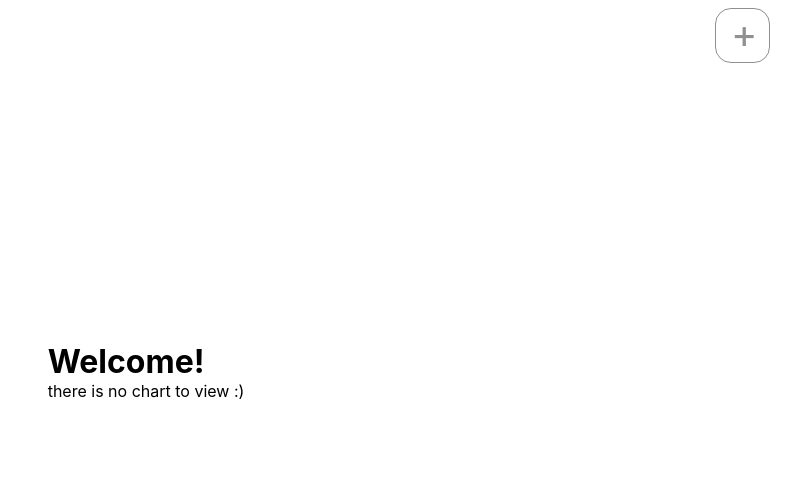
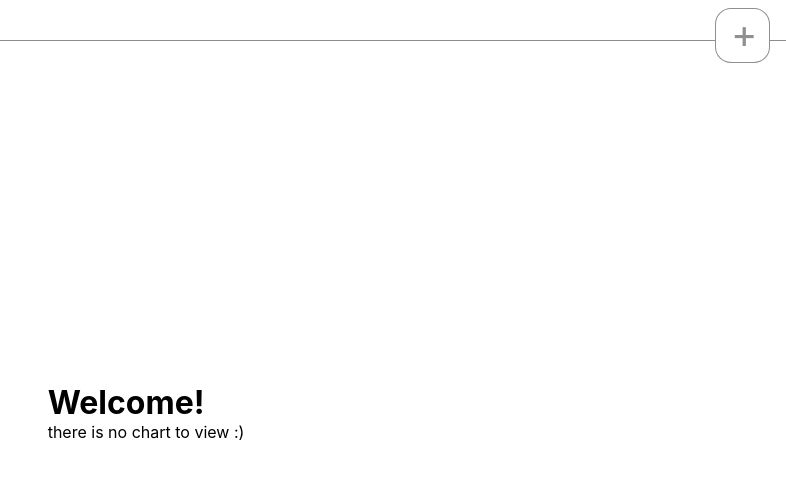
Before and after one commit to mroutadi/Data-Virtualization-Web, a Next.js app: page / in a window 1280 px wide. Shown: the top 478 px of the page, without its empty margins (494-1280 px from the left). Built offline with nearby package versions, Linux system fonts and the light colour scheme.

Commit message:
Add navbar and tabs section

```diff
--- a/package.json
+++ b/package.json
@@ -22,6 +22,7 @@
     "react": "18.2.0",
     "react-dom": "18.2.0",
     "react-spreadsheet-import": "^2.0.8",
-    "sass": "^1.57.1"
+    "sass": "^1.57.1",
+    "uuid": "^9.0.0"
   }
 }
--- /dev/null
+++ b/src/components/add-button/index.jsx
@@ -0,0 +1,9 @@
+import styles from "./styles.module.scss";
+
+export const AddButton = ({ onClick }) => {
+  return (
+    <div onClick={onClick} className={styles.AddButton}>
+      +
+    </div>
+  );
+};
--- /dev/null
+++ b/src/components/add-button/styles.module.scss
@@ -0,0 +1,40 @@
+.AddButton {
+  position: absolute;
+  right: 16px;
+  top: 8px;
+  width: 55px;
+  height: 55px;
+  border: 1px solid #1117;
+  color: #1117;
+  display: flex;
+  justify-content: flex-start;
+  align-items: center;
+  border-radius: 16px;
+  font-size: 40px;
+  padding-bottom: 5px;
+  padding-left: 15px;
+  transition: 250ms;
+  overflow: hidden;
+  gap: 36px;
+  z-index: 5;
+  background-color: #fff;
+
+
+  &:after {
+    content: 'New Chart';
+    white-space: nowrap;
+    font-size: 24px;
+    padding: 4px;
+    margin-top: 3px;
+  }
+  &:hover {
+    cursor: pointer;
+    gap: 4px;
+    border: 1px solid #111f;
+    box-shadow: 0 4px 30px -10px #aaa;
+    color: #444f;
+    transition: 250ms;
+    width: 170px;
+    font-size: 30px;
+  }
+}
--- a/src/components/file-uploader/index.jsx
+++ b/src/components/file-uploader/index.jsx
@@ -37,12 +37,11 @@ const fields = [
 ];
 
 export function FileUploader() {
-  const [isOpen, setIsOpen] = useState(false);
+  const [isOpen, setIsOpen] = useState(true);
   const [data, setData] = useState(null);
 
   return (
     <div>
-      <button onClick={() => setIsOpen(true)}>Open</button>
       <ReactSpreadsheetImport
         isOpen={isOpen}
         onClose={() => setIsOpen(false)}
--- /dev/null
+++ b/src/components/navbar/index.jsx
@@ -0,0 +1,30 @@
+import { AddButton } from "../add-button";
+import styles from "./navbar.module.scss";
+
+export const Navbar = ({ addNewChartHandler, tabs }) => {
+  return (
+    <div className={styles.Navbar}>
+      <AddButton onClick={addNewChartHandler} />
+      <div className={styles.Navbar__TabsContainer}>
+        {tabs.map((tabItem) => (
+          <div key={tabItem.tabId} className={styles.Navbar__Tab}>
+            <span title={tabItem.tabName} className={styles.Navbar__TabTitle}>
+              {tabItem.tabName}
+            </span>
+            <span className={styles.Navbar__closeButton}>×</span>
+          </div>
+        ))}
+        {/*<div className={styles.Navbar__Tab}>*/}
+        {/*  <span className={styles.Navbar__TabTitle}>Omid</span>*/}
+        {/*  <span className={styles.Navbar__closeButton}>×</span>*/}
+        {/*</div>*/}
+        {/*<div className={`${styles.Navbar__Tab} ${styles["Navbar__Tab--active"]}`}>*/}
+        {/*  <span className={styles.Navbar__TabTitle} title={"Ali asdf asdf as dfasd fa"}>*/}
+        {/*    Ali asdf asdf as dfasd fa*/}
+        {/*  </span>*/}
+        {/*  <span className={styles.Navbar__closeButton}>×</span>*/}
+        {/*</div>*/}
+      </div>
+    </div>
+  );
+};
--- /dev/null
+++ b/src/components/navbar/navbar.module.scss
@@ -0,0 +1,70 @@
+.Navbar {
+  width: 100%;
+  border-bottom: 1px solid #555a;
+
+  &__TabsContainer {
+    display: flex;
+    height: 40px;
+    justify-content: flex-start;
+    align-items: center;
+    width: calc(100% - 75px);
+    overflow: auto;
+
+    -ms-overflow-style: none;
+    scrollbar-width: none;
+    &::-webkit-scrollbar {
+      display: none;
+    }
+  }
+
+  &__Tab {
+    max-width: 200px;
+    display: flex;
+    justify-content: center;
+    align-items: center;
+    gap: 8px;
+    padding: 8px;
+    position: relative;
+    height: 100%;
+    border-right: 1px solid #aaa7;
+    transition: 150ms;
+
+    &:hover {
+      cursor: pointer;
+      background-color: #ccc;
+      transition: 250ms;
+    }
+
+    &--active {
+      background-color: #eee;
+      &:hover {
+        background-color: #eee;
+        cursor: default;
+      }
+    }
+  }
+
+  &__TabTitle {
+    overflow: hidden;
+    line-clamp: 1;
+    display: -webkit-box;
+    -webkit-line-clamp: 1;
+    -webkit-box-orient: vertical;
+  }
+
+  &__closeButton {
+    font-size: 16px;
+    border-radius: 4px;
+    width: 20px;
+    min-width: 20px;
+    height: 20px;
+    display: flex;
+    justify-content: center;
+    align-items: center;
+    &:hover {
+      cursor: pointer;
+      background-color: #0002;
+      transition: 250ms;
+    }
+  }
+}
--- a/src/pages/index.js
+++ b/src/pages/index.js
@@ -1,16 +1,34 @@
 import { useState } from "react";
+import uuid from "uuid";
 import { FileUploader } from "../components/file-uploader";
 import { EmptyState } from "../components/empty-state";
-import styles from "./styles.module.scss";
+import { Navbar } from "../components/navbar";
 
 export default function Home() {
   const [tabs, setTabs] = useState([]);
+  const [activeTabId, setActiveTabId] = useState(null);
+
+  const addNewChartHandler = () => {
+    const newTab = {
+      tabName: "Test",
+      tabId: uuid(),
+    };
+    setTabs([...tabs, newTab]);
+    setActiveTabId(newTab.tabId);
+  };
+
   return (
     <div>
-      <div className={styles.Main__addButton}>+</div>
+      <Navbar
+        addNewChartHandler={addNewChartHandler}
+        tabs={tabs}
+        activeTabId={activeTabId}
+      />
       {tabs.length > 0 ? (
         <div>
-          <FileUploader />
+          {tabs.map((tabItem) => {
+            return <FileUploader key={tabItem.tabId} />;
+          })}
         </div>
       ) : (
         <EmptyState />
--- a/src/pages/styles.module.scss
+++ /dev/null
@@ -1,40 +0,0 @@
-.Main {
-
-  &__addButton {
-    position: absolute;
-    right: 16px;
-    top: 8px;
-    width: 55px;
-    height: 55px;
-    border: 1px solid #1117;
-    color: #1117;
-    display: flex;
-    justify-content: flex-start;
-    align-items: center;
-    border-radius: 16px;
-    font-size: 40px;
-    padding-bottom: 5px;
-    padding-left: 15px;
-    transition: 250ms;
-    overflow: hidden;
-    gap: 36px;
-
-    &:after {
-      content: 'New Chart';
-      white-space: nowrap;
-      font-size: 24px;
-      padding: 4px;
-      margin-top: 3px;
-    }
-    &:hover {
-      cursor: pointer;
-      gap: 4px;
-      border: 1px solid #111f;
-      background-color: #aaa1;
-      color: #444f;
-      transition: 250ms;
-      width: 160px;
-      font-size: 30px;
-    }
-  }
-}
```
Also changed, not shown: 1 other file (tests, documents, lock files or other folders).
